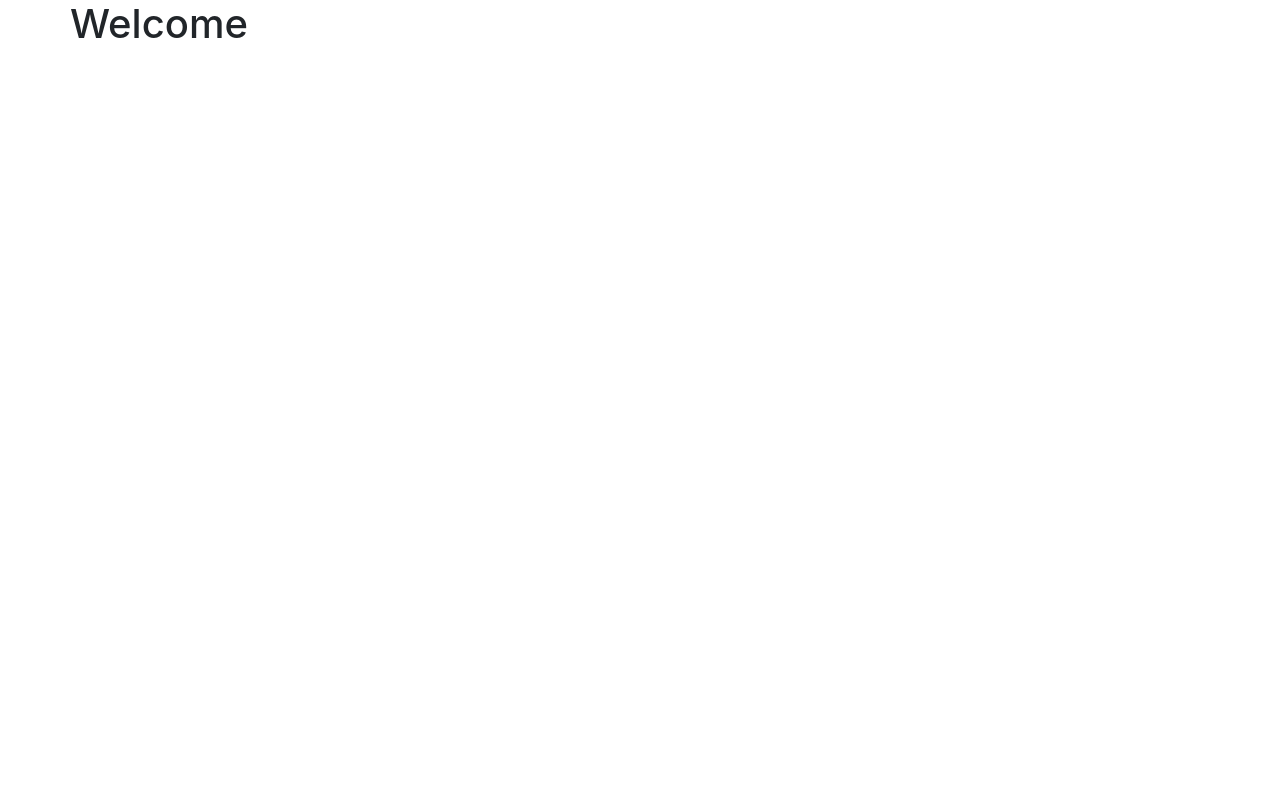
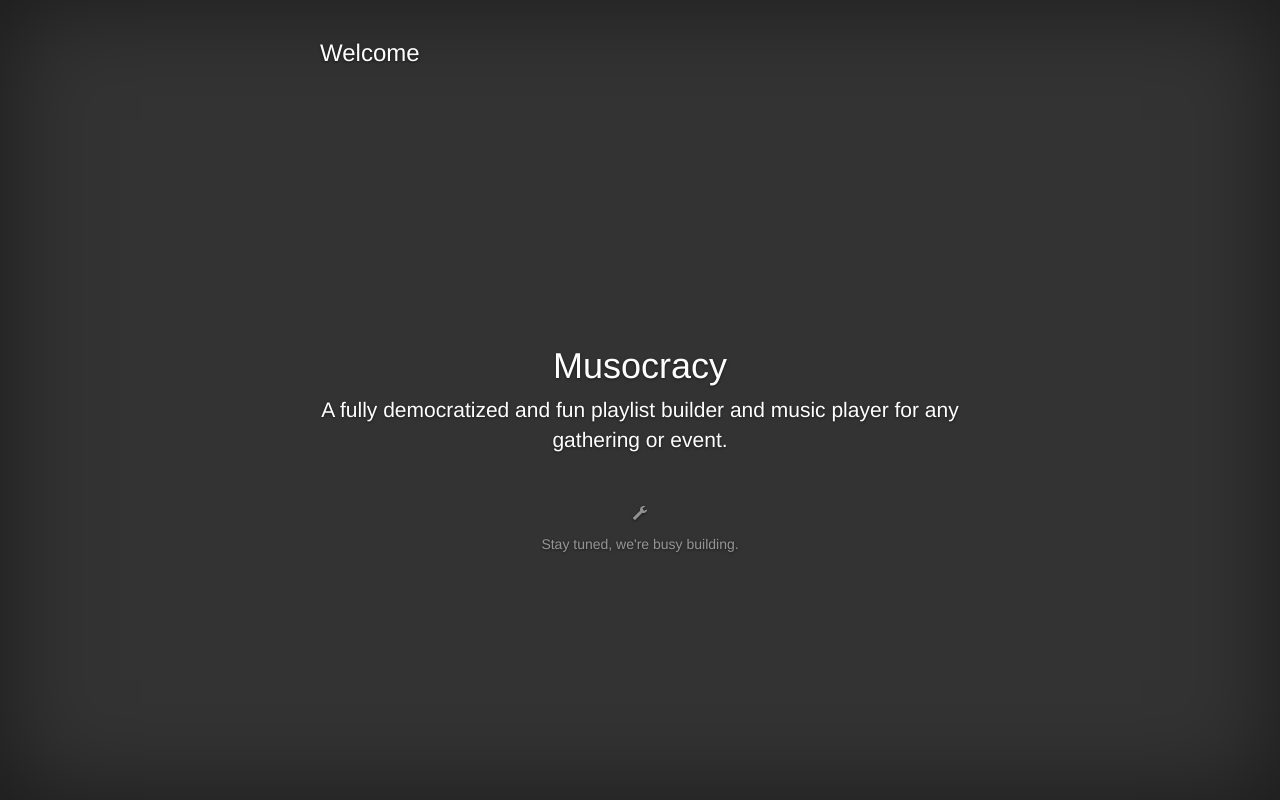
Before and after one commit to ampai/musocracy-alpha, a CodeIgniter app: page / in a window 1280 px wide. Before the commit the page is almost empty. Run offline with CodeIgniter, Linux system fonts and the light colour scheme; some libraries are stand-ins or nearby versions.

Commit message:
Landing page Cover sample styling applied, Fonts directory created and added to .gitignire

```diff
--- a/application/views/header.php
+++ b/application/views/header.php
@@ -7,8 +7,8 @@
 	    <title>Musocracy Player</title>
 
 	    <!-- To fix: Give the CodeIgniter way of finding "base URL" instead of ../../  -->
+		<link href="../../css/bootstrap311/bootstrap.min.css" rel="stylesheet" type="text/css">
 		<link href="../../css/main.css"                  rel="stylesheet" type="text/css">
-		<link href="../../css/bootstrap311/bootstrap.min.css" rel="stylesheet" type="text/css">
 
 		<!-- Jquery - Loaded early -->
 		<script src="http://code.jquery.com/jquery.js"></script>
--- a/application/views/landing_page.php
+++ b/application/views/landing_page.php
@@ -1,9 +1,31 @@
-<div class="container">
-	<div class="row">
-		<div class="container-full">
-			<h1>Welcome</h1>
+ <div class="site-wrapper">
 
+   <div class="site-wrapper-inner">
 
-		</div>
-	</div>
-</div>
+     <div class="cover-container">
+
+       <div class="masthead clearfix">
+         <div class="inner">
+           <h3 class="masthead-brand">Welcome</h3>
+
+         </div>
+       </div>
+
+       <div class="inner cover">
+         <h1 class="cover-heading">Musocracy</h1>
+         <p class="lead">A fully democratized and fun playlist builder and music player for any gathering or event.</p>
+
+       </div>
+
+       <div class="mastfoot">
+         <div class="inner">
+          	 <p> <span class="glyphicon glyphicon-wrench"> </span></p>
+		 <p>Stay tuned, we're busy building.</p>
+         </div>
+       </div>
+
+     </div>
+
+   </div>
+
+ </div>
--- a/css/main.css
+++ b/css/main.css
@@ -1,8 +1,137 @@
-.container-centered {
-  margin: 0 auto;
-  width: 100%;
-  min-height:100%;
-  background-color:#110022;
-  color:#eee;
-  overflow:hidden;
-}
+  /*Bootstrap sample styles for "Cover" example*/
+    /*Shameless copying...thank you Bootstrap*/
+    html,
+    body {
+      height: 100%;
+      background-color: #333;
+    }
+    body {
+      color: #fff;
+      text-align: center;
+      text-shadow: 0 1px 3px rgba(0,0,0,.5);
+      box-shadow: inset 0 0 100px rgba(0,0,0,.5);
+    }
+
+    /* Extra markup and styles for table-esque vertical and horizontal centering */
+    .site-wrapper {
+      display: table;
+      width: 100%;
+      height: 100%; /* For at least Firefox */
+      min-height: 100%;
+    }
+    .site-wrapper-inner {
+      display: table-cell;
+      vertical-align: top;
+    }
+    .cover-container {
+      margin-right: auto;
+      margin-left: auto;
+    }
+
+    /* Padding for spacing */
+    .inner {
+      padding: 30px;
+    }
+
+
+    /*
+     * Header
+     */
+    .masthead-brand {
+      margin-top: 10px;
+      margin-bottom: 10px;
+    }
+
+    .masthead-nav > li {
+      display: inline-block;
+    }
+    .masthead-nav > li + li {
+      margin-left: 20px;
+    }
+    .masthead-nav > li > a {
+      padding-right: 0;
+      padding-left: 0;
+      font-size: 16px;
+      font-weight: bold;
+      color: #fff; /* IE8 proofing */
+      color: rgba(255,255,255,.75);
+      border-bottom: 2px solid transparent;
+    }
+    .masthead-nav > li > a:hover,
+    .masthead-nav > li > a:focus {
+      background-color: transparent;
+      border-bottom-color: rgba(255,255,255,.25);
+    }
+    .masthead-nav > .active > a,
+    .masthead-nav > .active > a:hover,
+    .masthead-nav > .active > a:focus {
+      color: #fff;
+      border-bottom-color: #fff;
+    }
+
+    @media (min-width: 768px) {
+      .masthead-brand {
+        float: left;
+      }
+      .masthead-nav {
+        float: right;
+      }
+    }
+
+
+    /*
+     * Cover
+     */
+
+    .cover {
+      padding: 0 20px;
+    }
+    .cover .btn-lg {
+      padding: 10px 20px;
+      font-weight: bold;
+    }
+
+
+    /*
+     * Footer
+     */
+
+    .mastfoot {
+      color: #999; /* IE8 proofing */
+      color: rgba(255,255,255,.5);
+    }
+
+
+    /*
+     * Affix and center
+     */
+
+    @media (min-width: 768px) {
+      /* Pull out the header and footer */
+      .masthead {
+        position: fixed;
+        top: 0;
+      }
+      .mastfoot {
+        position: fixed;
+       // bottom: 0;
+      }
+      /* Start the vertical centering */
+      .site-wrapper-inner {
+        vertical-align: middle;
+      }
+      /* Handle the widths */
+      .masthead,
+      .mastfoot,
+      .cover-container {
+        width: 100%; /* Must be percentage or pixels for horizontal alignment */
+      }
+    }
+
+    @media (min-width: 992px) {
+      .masthead,
+      .mastfoot,
+      .cover-container {
+        width: 700px;
+      }
+    }
```
Also changed, not shown: 1 other file.
